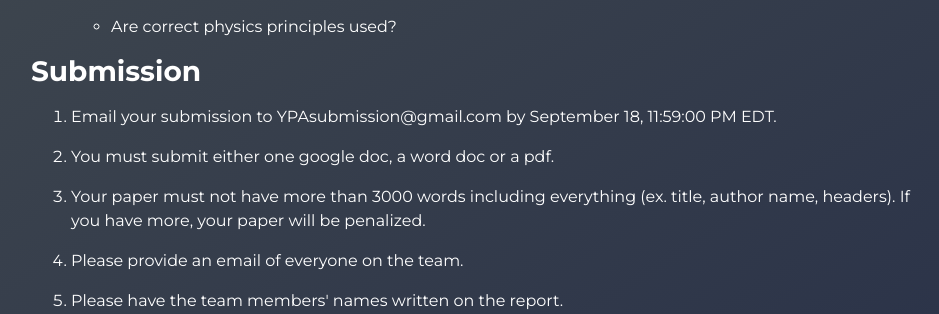
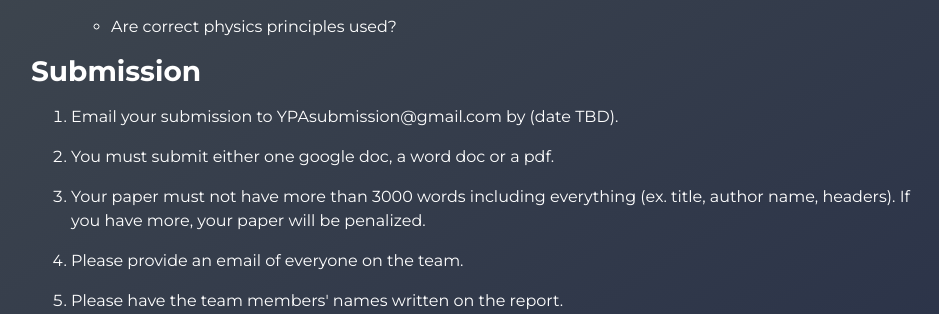
Before and after one commit to sidudaav/YPA, a Django app: page /events/think in a window 1280 px wide. Shown: the part 1233-1547 px from the top of the page, without its empty margins (54-993 px from the left). Run offline with Django 3.2, Linux system fonts and the light colour scheme; some libraries are stand-ins or nearby versions.

Commit message:
Changed submission dates to TBD

```diff
--- a/ypa_app/templates/events_details/codeify.html
+++ b/ypa_app/templates/events_details/codeify.html
@@ -111,7 +111,7 @@
         <h3>Submission</h3>
         <ol>
             <li class="main-rule">
-                Email your submission to YPAsubmission@gmail.com by September 18, 11:59:00 PM EDT.
+                Email your submission to YPAsubmission@gmail.com by (date TBD).
             </li>
             <li class="main-rule">
                 Only email once per person, if you need to edit your submission reply to the email you sent,
--- a/ypa_app/templates/events_details/think.html
+++ b/ypa_app/templates/events_details/think.html
@@ -96,7 +96,7 @@
         <h3>Submission</h3>
         <ol>
             <li class="main-rule">
-                Email your submission to YPAsubmission@gmail.com by September 18, 11:59:00 PM EDT.
+                Email your submission to YPAsubmission@gmail.com by (date TBD).
             </li>
             <li class="main-rule">
                 You must submit either one google doc, a word doc or a pdf.
```
